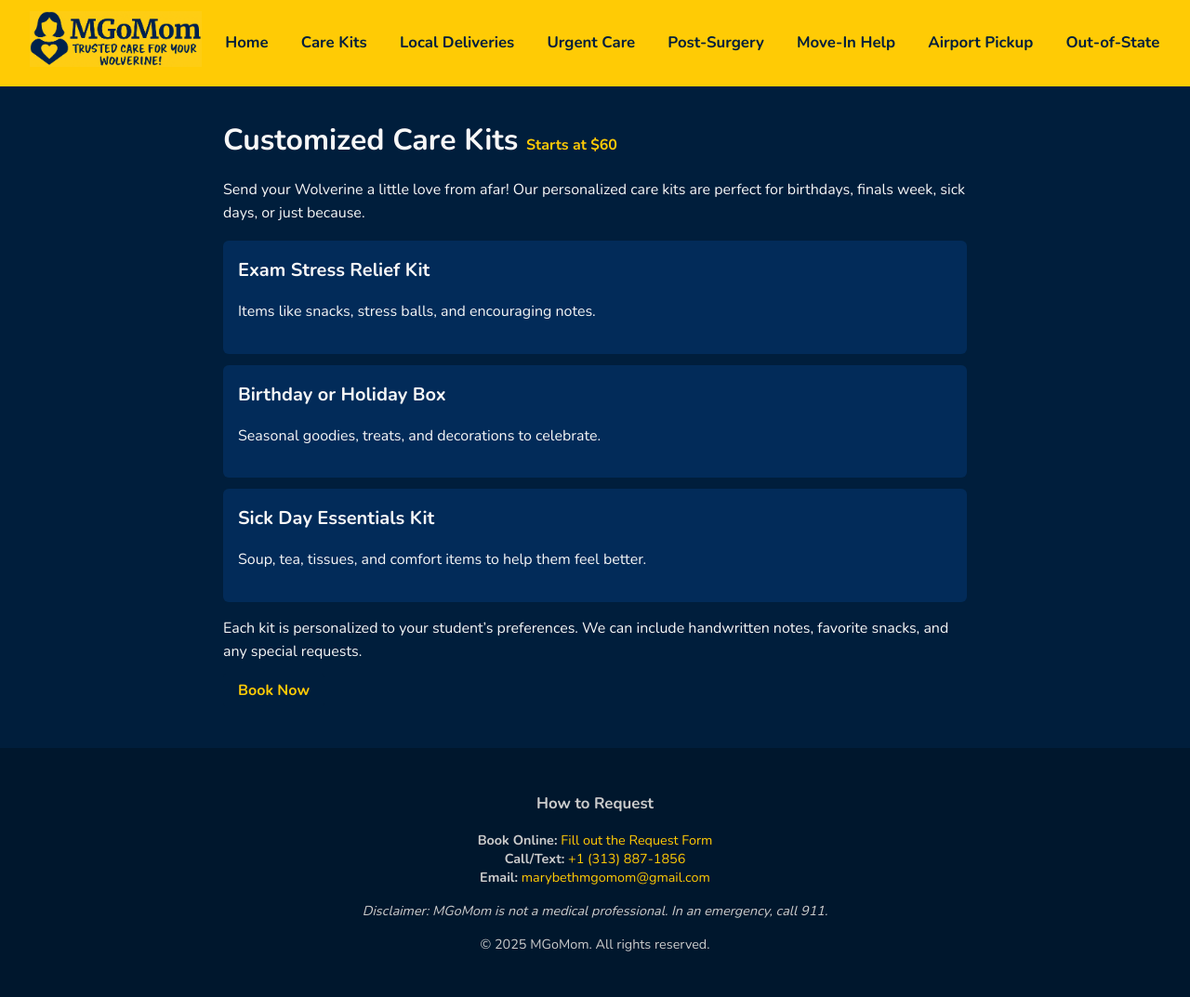
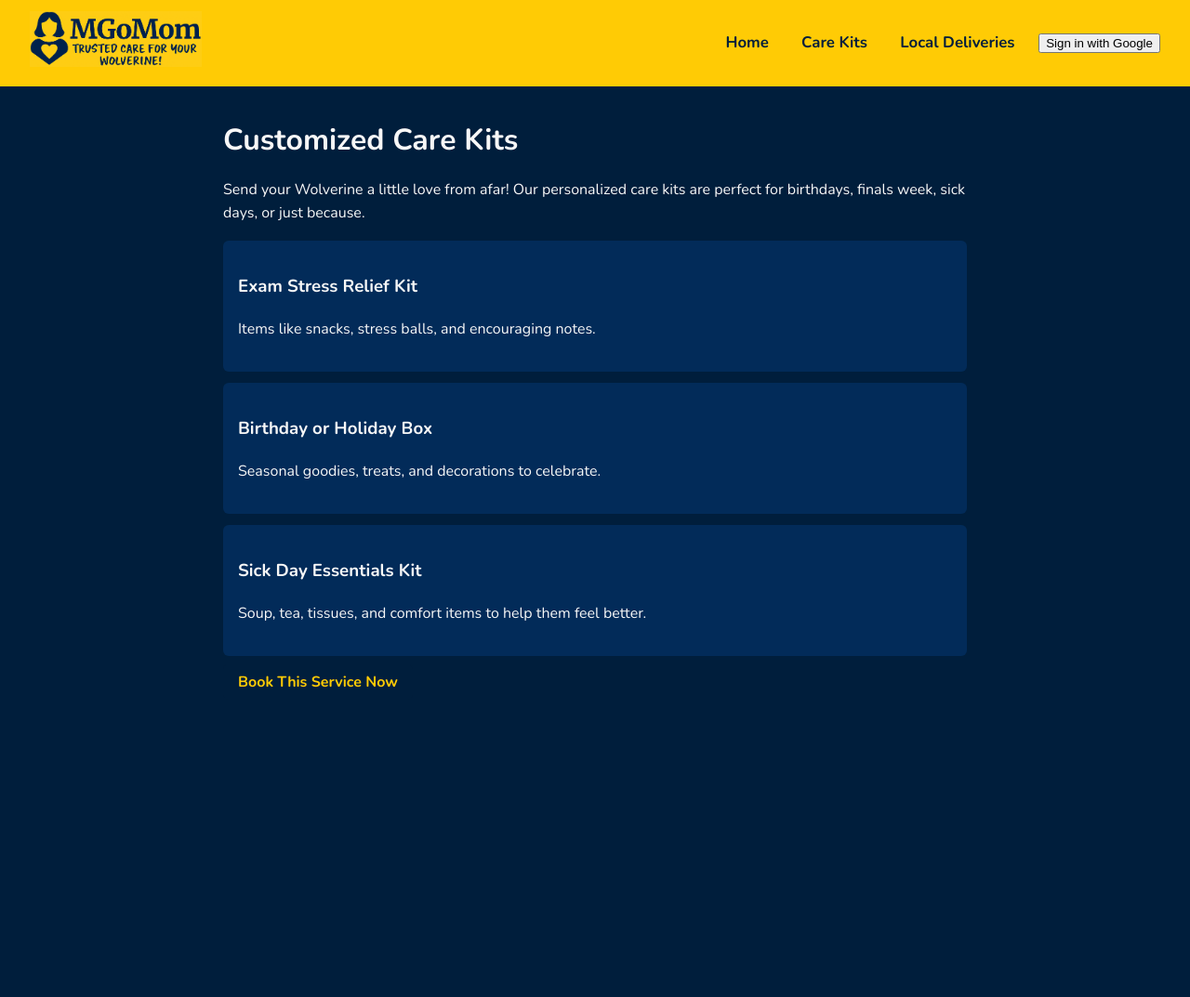
Before and after one commit to jverga13/MGoMom, a plain HTML site: page public/care-kits.html in a window 1280 px wide. Shown: the whole page at 93% size. After the commit the page ends 800 px from the top, so only its background shows below. Drawn offline with nearby package versions, Linux system fonts and the light colour scheme; no server answers.

Commit message:
foxed care kits

```diff
--- a/public/care-kits.html
+++ b/public/care-kits.html
@@ -6,160 +6,71 @@
   <title>Care Kits – MGoMom</title>
   <link href="https://fonts.googleapis.com/css2?family=Nunito:wght@400;700&display=swap" rel="stylesheet">
   <style>
-    body {
-      font-family: 'Nunito', sans-serif;
-      margin: 0;
-      padding: 0;
-      background-color: #001E3C;
-      color: #f7f7f7;
-      line-height: 1.6;
-    }
-    .top-bar {
-      display: flex;
-      align-items: center;
-      justify-content: space-between;
-      background-color: #FFCB05;
-      padding: 0.75rem 2rem;
-      gap: 1rem;
-      flex-wrap: nowrap;
-    }
-    .header-logo {
-      max-height: 60px;
-      width: auto;
-      flex-shrink: 0;
-    }
-    nav {
-      display: flex;
-      gap: 1rem;
-      flex-wrap: nowrap;
-      overflow-x: auto;
-      align-items: center;
-    }
-    nav a {
-      color: #001E3C;
-      font-weight: 800;
-      font-size: 1.05rem;
-      text-decoration: none;
-      padding: 0.5rem 0.6rem;
-      border-radius: 5px;
-      white-space: nowrap;
-      transition: background-color 0.3s, color 0.3s;
-    }
-    nav a:hover {
-      background-color: #001E3C;
-      color: #FFCB05;
-    }
-    .cta-button {
-      background-color: #001E3C;
-      color: #FFCB05;
-      font-weight: 700;
-      padding: 0.5rem 1rem;
-      border-radius: 5px;
-      text-decoration: none;
-      white-space: nowrap;
-      transition: background-color 0.3s, color 0.3s;
-    }
-    .cta-button:hover {
-      background-color: #FFCB05;
-      color: #001E3C;
-    }
-    main {
-      max-width: 800px;
-      margin: 2rem auto;
-      padding: 0 1rem;
-    }
-    h1 {
-      font-size: 2rem;
-      margin-bottom: 0.5rem;
-    }
-    .price {
-      font-size: 1rem;
-      color: #FFCB05;
-      font-weight: 700;
-    }
-    ul.services {
-      list-style: none;
-      padding: 0;
-      margin: 1rem 0;
-    }
-    ul.services li {
-      background-color: #022b59;
-      padding: 1rem;
-      margin-bottom: 0.75rem;
-      border-radius: 6px;
-    }
-    ul.services li h3 {
-      margin: 0 0 0.5rem 0;
-      font-size: 1.25rem;
-    }
-    footer {
-      background-color: #00172d;
-      color: #cccccc;
-      padding: 2rem 1rem;
-      text-align: center;
-      font-size: 0.9rem;
-      line-height: 1.4;
-      margin-top: 3rem;
-    }
-    footer a {
-      color: #FFCB05;
-      text-decoration: none;
-    }
-    footer a:hover {
-      text-decoration: underline;
-    }
+    /* Your existing CSS goes here */
+    body { font-family: 'Nunito', sans-serif; margin: 0; padding: 0; background-color: #001E3C; color: #f7f7f7; line-height: 1.6; }
+    .top-bar { display: flex; align-items: center; justify-content: space-between; background-color: #FFCB05; padding: 0.75rem 2rem; gap: 1rem; flex-wrap: nowrap; }
+    .header-logo { max-height: 60px; width: auto; flex-shrink: 0; }
+    nav { display: flex; gap: 1rem; flex-wrap: nowrap; overflow-x: auto; align-items: center; }
+    nav a { color: #001E3C; font-weight: 800; font-size: 1.05rem; text-decoration: none; padding: 0.5rem 0.6rem; border-radius: 5px; white-space: nowrap; }
+    .cta-button { background-color: #001E3C; color: #FFCB05; font-weight: 700; padding: 0.5rem 1rem; border-radius: 5px; text-decoration: none; white-space: nowrap; }
+    main { max-width: 800px; margin: 2rem auto; padding: 0 1rem; }
+    h1 { font-size: 2rem; margin-bottom: 0.5rem; }
+    ul.services { list-style: none; padding: 0; margin: 1rem 0; }
+    ul.services li { background-color: #022b59; padding: 1rem; margin-bottom: 0.75rem; border-radius: 6px; }
   </style>
 </head>
 <body>
   <header class="top-bar">
-<a href="index.html">
-  <img src="MGoMom horiz1.png" alt="MGoMom logo – click to return home" class="header-logo" />
-</a>
+    <a href="index.html"><img src="MGoMom horiz1.png" alt="MGoMom logo – click to return home" class="header-logo" /></a>
     <nav>
       <a href="index.html">Home</a>
       <a href="care-kits.html">Care Kits</a>
       <a href="deliveries.html">Local Deliveries</a>
-      <a href="urgent-care.html">Urgent Care</a>
-      <a href="post-surgery.html">Post-Surgery</a>
-      <a href="move-in.html">Move-In Help</a>
-      <a href="airport-pickup.html">Airport Pickup</a>
-      <a href="international.html">Out-of-State</a>
-      <a href="GOOGLE_FORM_URL" class="cta-button">Book Now</a>
+      <div id="auth-container">
+        <button id="login-button">Sign in with Google</button>
+        <div id="user-info" style="display: none;">
+          <p id="user-welcome"></p>
+          <a href="/dashboard.html" style="font-weight: bold;">My Orders</a>
+          <button id="logout-button">Sign Out</button>
+        </div>
+      </div>
     </nav>
   </header>
 
   <main>
-    <h1>Customized Care Kits <span class="price">Starts at $60</span></h1>
+    <h1>Customized Care Kits</h1>
     <p>Send your Wolverine a little love from afar! Our personalized care kits are perfect for birthdays, finals week, sick days, or just because.</p>
     <ul class="services">
-      <li>
-        <h3>Exam Stress Relief Kit</h3>
-        <p>Items like snacks, stress balls, and encouraging notes.</p>
-      </li>
-      <li>
-        <h3>Birthday or Holiday Box</h3>
-        <p>Seasonal goodies, treats, and decorations to celebrate.</p>
-      </li>
-      <li>
-        <h3>Sick Day Essentials Kit</h3>
-        <p>Soup, tea, tissues, and comfort items to help them feel better.</p>
-      </li>
+      <li><h3>Exam Stress Relief Kit</h3><p>Items like snacks, stress balls, and encouraging notes.</p></li>
+      <li><h3>Birthday or Holiday Box</h3><p>Seasonal goodies, treats, and decorations to celebrate.</p></li>
+      <li><h3>Sick Day Essentials Kit</h3><p>Soup, tea, tissues, and comfort items to help them feel better.</p></li>
     </ul>
-    <p>Each kit is personalized to your student’s preferences. We can include handwritten notes, favorite snacks, and any special requests.</p>
-    <a href="https://docs.google.com/forms/d/e/1FAIpQLScML_67fyKunEMnl78vgbFPgI2NvHnoE1sJ_2398dxIHaqRNA/viewform?usp=sharing&ouid=107083262156525016261" class="cta-button">Book Now</a>
+    <a href="/booking.html" class="cta-button">Book This Service Now</a>
   </main>
 
-  <footer>
-    <section>
-      <h3>How to Request</h3>
-      <ul style="list-style: none; padding: 0; margin: 0 auto; max-width: 400px;">
-        <li><strong>Book Online:</strong> <a href="https://docs.google.com/forms/d/e/1FAIpQLScML_67fyKunEMnl78vgbFPgI2NvHnoE1sJ_2398dxIHaqRNA/viewform?usp=sharing&ouid=107083262156525016261">Fill out the Request Form</a></li>
-        <li><strong>Call/Text:</strong> <a href="tel:+13138871856">+1 (313) 887-1856</a></li>
-        <li><strong>Email:</strong> <a href="mailto:marybethmgomom@gmail.com">marybethmgomom@gmail.com</a></li>
-      </ul>
-      <p style="margin-top: 1rem;"><em>Disclaimer: MGoMom is not a medical professional. In an emergency, call 911.</em></p>
-      <p style="margin-top: 1rem;">&copy; 2025 MGoMom. All rights reserved.</p>
-    </section>
-  </footer>
+  <script type="module">
+    import { initializeApp } from "https://www.gstatic.com/firebasejs/10.12.2/firebase-app.js";
+    import { getAuth, GoogleAuthProvider, signInWithPopup, onAuthStateChanged, signOut } from "https://www.gstatic.com/firebasejs/10.12.2/firebase-auth.js";
+    const firebaseConfig = { apiKey: "AIzaSyB56B8O99N8bzQQAMgPdYKwGU6wIsPgeQk", authDomain: "mgomom-33d39.firebaseapp.com", projectId: "mgomom-33d39", storageBucket: "mgomom-33d39.firebasestorage.app", messagingSenderId: "431667209818", appId: "1:431667209818:web:44544d38e97720a4425a63" };
+    const app = initializeApp(firebaseConfig);
+    const auth = getAuth(app);
+    const provider = new GoogleAuthProvider();
+    const loginButton = document.getElementById('login-button');
+    const logoutButton = document.getElementById('logout-button');
+    if(loginButton) { loginButton.addEventListener('click', () => signInWithPopup(auth, provider)); }
+    if(logoutButton) { logoutButton.addEventListener('click', () => signOut(auth)); }
+    onAuthStateChanged(auth, (user) => {
+        const userInfo = document.getElementById('user-info');
+        const userWelcome = document.getElementById('user-welcome');
+        if (user) {
+            if(loginButton) loginButton.style.display = 'none';
+            if(userInfo) userInfo.style.display = 'block';
+            if(userWelcome) userWelcome.textContent = `Welcome, ${user.displayName}!`;
+        } else {
+            if(loginButton) loginButton.style.display = 'block';
+            if(userInfo) userInfo.style.display = 'none';
+        }
+    });
+  </script>
 </body>
 </html>
```
